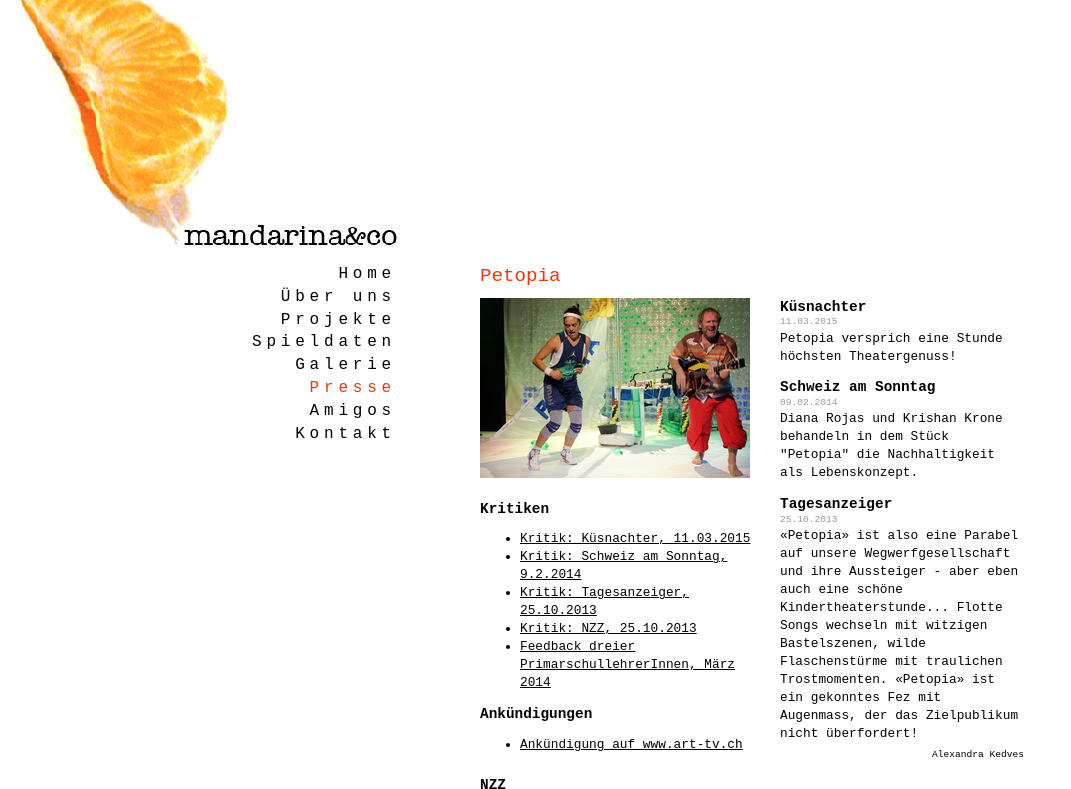
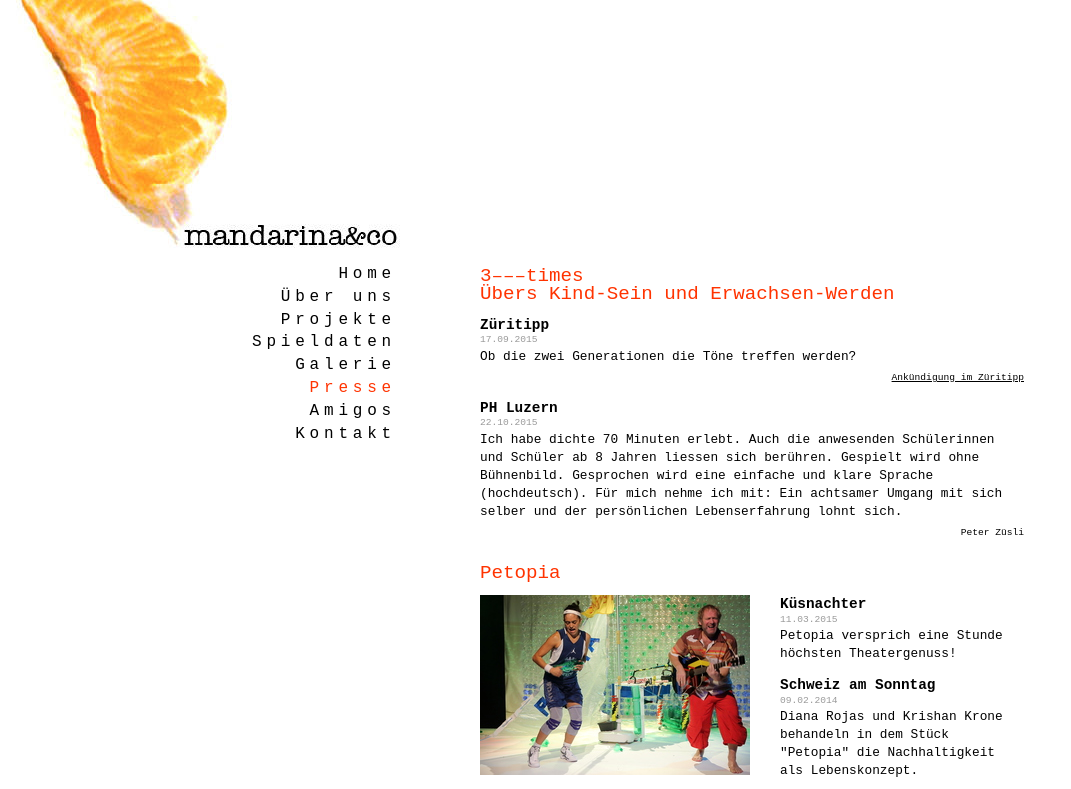
Before and after one commit to lunas/mandarina, a plain HTML site: page presse.html in a window 1280 px wide. Shown: the top 789 px of the page, without its empty margins (0-1071 px from the left). Drawn offline with Linux system fonts and the light colour scheme.

Commit message:
Added Presse-Texts for 3times

```diff
--- a/presse.html
+++ b/presse.html
@@ -22,6 +22,33 @@
   <div id="wrapper" class="clearfix">
 
     <div id="maincol" class="presse">
+
+      <div class="container clearfix">
+        <a name="3times" />
+        <h1>3&ndash;&ndash;&ndash;times<br/>
+          &Uuml;bers Kind-Sein und Erwachsen-Werden</h1>
+
+        <h2>Z&uuml;ritipp</h2>
+        <p class="date">17.09.2015</p>
+        <p>
+          Ob die zwei Generationen die T&ouml;ne treffen werden?
+        </p>
+        <p class="quelle">
+          <a href="/files/3times-zueritipp-20150917.pdf" target="_blank">Ank&uuml;ndigung im Z&uuml;ritipp</a>
+        </p>
+
+        <h2>PH Luzern</h2>
+        <p class="date">22.10.2015</p>
+        <p>
+          Ich habe dichte 70 Minuten erlebt. Auch die anwesenden Sch&uuml;lerinnen und Sch&uuml;ler
+          ab 8 Jahren liessen sich ber&uuml;hren. Gespielt wird ohne B&uuml;hnenbild. Gesprochen wird
+          eine einfache und klare Sprache (hochdeutsch).
+
+          Für mich nehme ich mit: Ein achtsamer Umgang mit sich selber und der pers&ouml;nlichen
+          Lebenserfahrung lohnt sich.<br/></p>
+        <p class="quelle">Peter Z&uuml;sli</p>
+
+      </div>
 
       <div class="container clearfix">
         <a name="petopia" />
@@ -208,7 +235,7 @@
           <ul class="normal">
             <li><a href="/files/ytu_VorschauBernerZeitung-2012-03-22.pdf">Vorschau: Berner Zeitung, 22.3.2012</a></li>
             <li><a href="/files/ytu_VorschauArtlink&DRS2Aktuell-2007-03-20.jpg">Vorschau: Artlink und DRS2 Aktuell, 20.3.2007</a></li>
-            <li><a href="/files/ytu_VorschauZueritipp-2007-03-22.jpg">Vorschau: Z&uuml;ritipp, 22.3.2007</li>
+            <li><a href="/files/ytu_VorschauZueritipp-2007-03-22.jpg">Vorschau: Z&uuml;ritipp, 22.3.2007</a></li>
             <li><a href="/files/ytu_KritikAargauerZeitungLive-2008-06-05.pdf">Kritik: Aargauer Zeitung, 6.5.2008</a></li>
             <li><a href="/files/ytu_KritikBernerZeitung-2007-04-23.jpg">Kritik: Berner Zeitung, 23.4.2007</a></li>
             <li><a href="/files/ytu_KritikBernerZeitung-2007-04-23.mp3">Kritik: Berner Zeitung als mp3, 23.4.2007</a></li>
```
Also changed, not shown: 1 other file.
